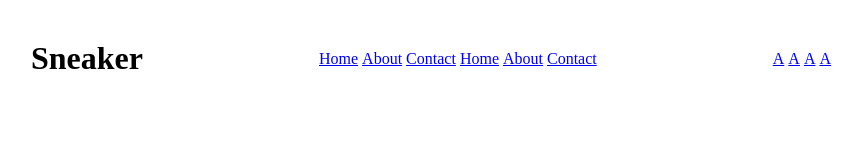
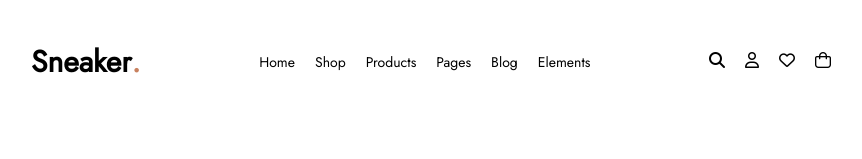
Before and after one commit to mcepulis/project-sneaker, a website: page index.html in a window 1280 px wide. Shown: the top 159 px of the page, without its empty margins (209-1071 px from the left). Drawn offline with nearby package versions, Linux system fonts and the light colour scheme.

Commit message:
header completed

```diff
--- a/css/main.css
+++ b/css/main.css
@@ -14,6 +14,7 @@ body {
     padding-top: 40px;
 }
 
+/*HEADER***************/
 .container-header {
     display: flex;
     justify-content: space-between;
@@ -22,6 +23,41 @@ body {
     width: 800px;
 }
 
+h1 {
+    font-size: 30px;
+    font-family: 'Jost';
+}
+
+h1 > span {
+    color: #C8815F;
+}
+
+nav {
+   display: flex;
+   gap: 20px;
+
+}
+
+nav > a {
+    color: black;
+    text-decoration: none;
+    font-family: 'Jost';
+    font-size: 14px;
+
+}
+
+.menu {
+    display: flex;
+    gap: 20px;
+}
+
+.menu > a {
+    color: black;
+    text-decoration: none;
+}
+
+
+/*MAIN******************/
 .container-main {
     display: flex;
     justify-content: space-between;
@@ -30,6 +66,9 @@ body {
     width: 700px;
 }
 
+
+
+/*FOOTER****************/
 .container-footer {
     display: flex;
     justify-content: center;
--- a/index.html
+++ b/index.html
@@ -4,29 +4,33 @@
     <meta charset="UTF-8">
     <meta name="viewport" content="width=device-width, initial-scale=1.0">
     <title>Sneaker</title>
+    <link rel="preconnect" href="https://fonts.googleapis.com">
+    <link rel="preconnect" href="https://fonts.gstatic.com" crossorigin>
+    <link href="https://fonts.googleapis.com/css2?family=Jost&display=swap" rel="stylesheet">
+    <link rel='stylesheet' href='https://cdn-uicons.flaticon.com/2.1.0/uicons-regular-rounded/css/uicons-regular-rounded.css'>
     <link rel="stylesheet" href="./css/all.css">
     <link rel="stylesheet" href="./css/main.css">
 </head>
 <body>
    <header class="container-header">
         <div class="logo">
-            <h1>Sneaker</h1>
+            <h1>Sneaker<span>.</span></h1>
         </div>
 
         <nav class="navigation">
             <a href="#">Home</a>
-            <a href="#">About</a>
-            <a href="#">Contact</a>
-            <a href="#">Home</a>
-            <a href="#">About</a>
-            <a href="#">Contact</a>
+            <a href="#">Shop</a>
+            <a href="#">Products</a>
+            <a href="#">Pages</a>
+            <a href="#">Blog</a>
+            <a href="#">Elements</a>
         </nav>
 
         <div class="menu">
-            <a href="#">A</a>   <!-- magnifying-glass  -->
-            <a href="#">A</a>   <!-- user  -->
-            <a href="#">A</a>   <!-- heart  -->
-            <a href="#">A</a>   <!-- magnifying-glass  -->
+            <i class="fa-solid fa-magnifying-glass"></i>
+            <i class="fa-regular fa-user"></i>
+            <i class="fa-regular fa-heart"></i>
+            <i class="fi fi-rr-shopping-bag"></i>
         </div>
 
     </header>
```
